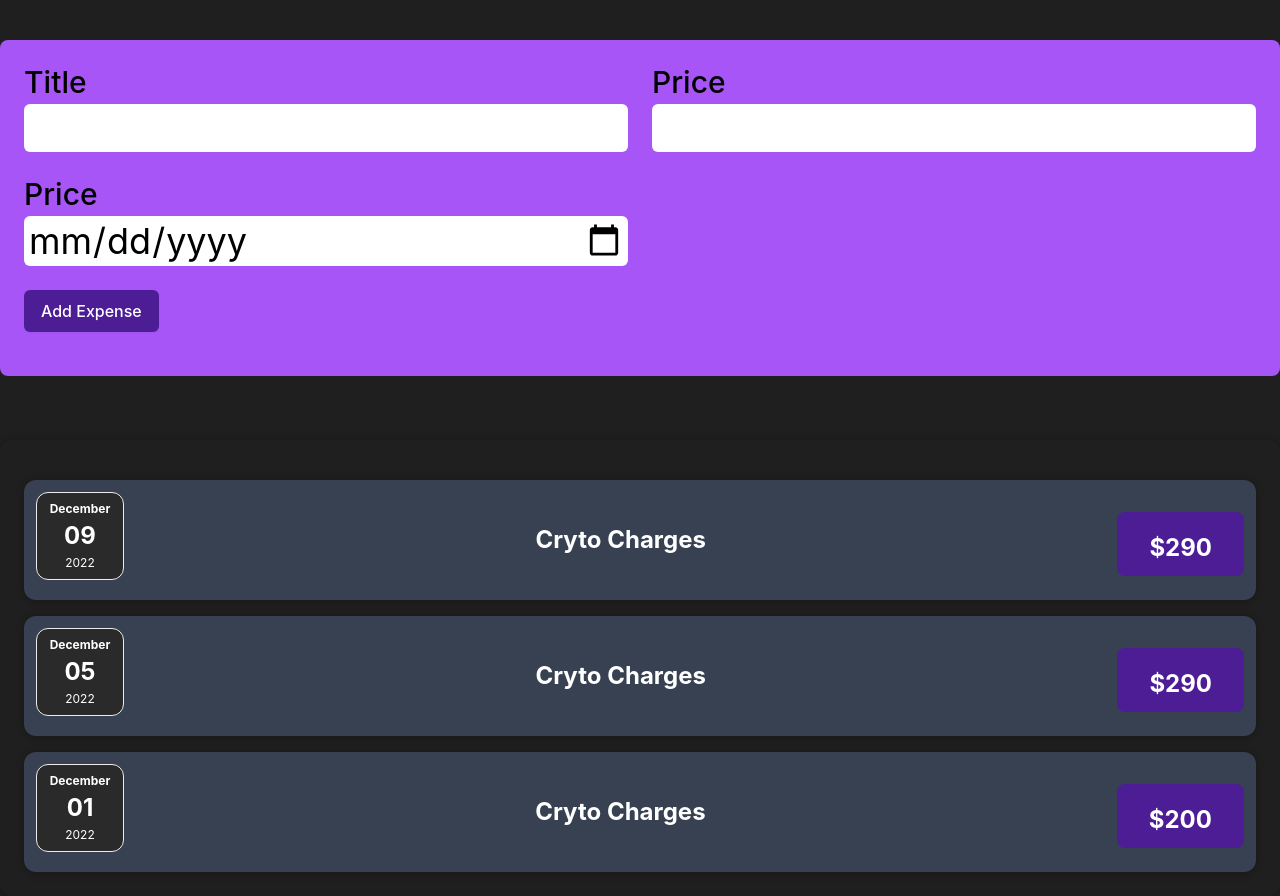
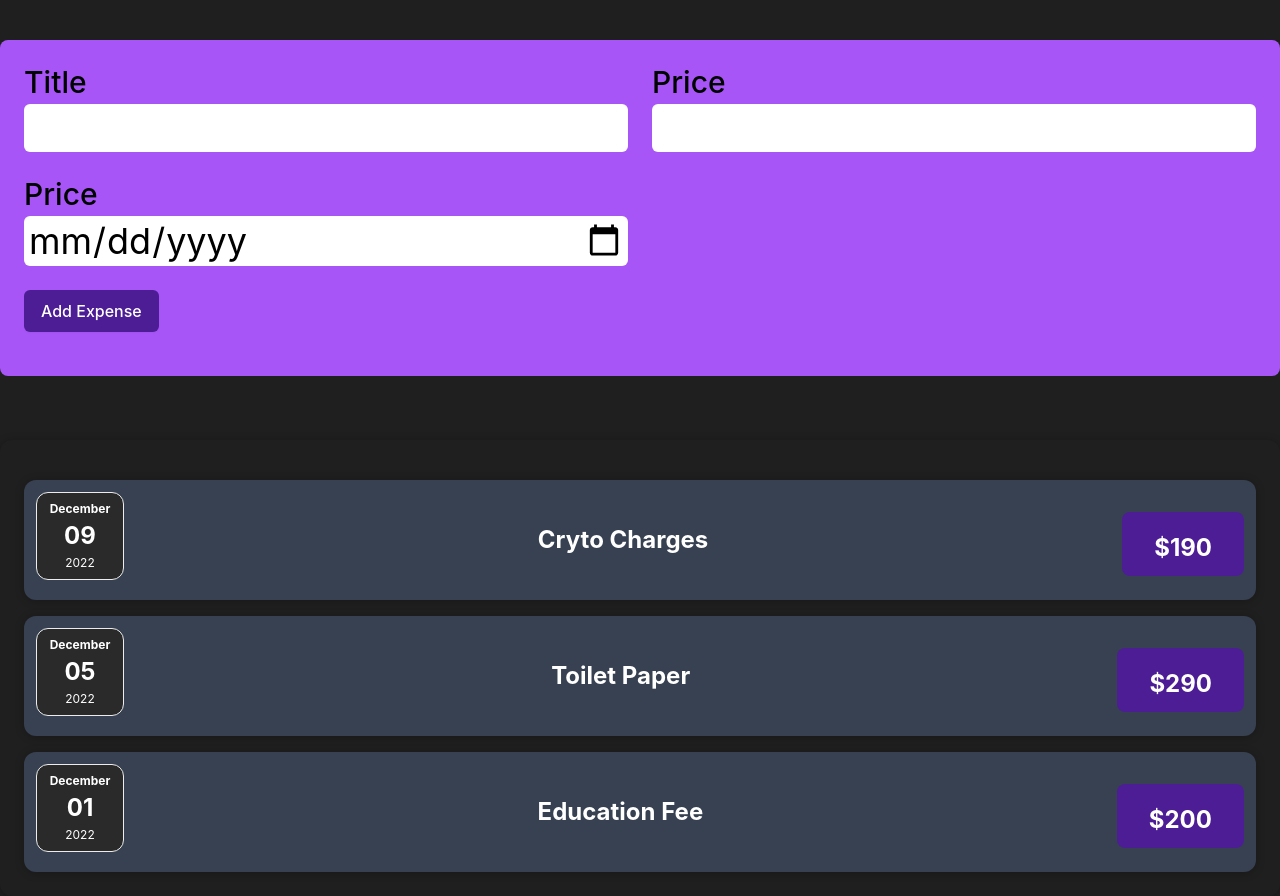
Before and after one commit to waleed677/Estimator-collector, a React (Create React App) app: page / in a window 1280 px wide. Built offline with nearby package versions, Linux system fonts and the light colour scheme.

Commit message:
add new expense to list

```diff
--- a/src/App.js
+++ b/src/App.js
@@ -2,30 +2,41 @@ import logo from './logo.svg';
 import './App.css';
 import Expense from './components/Expense/Expense';
 import NewExpenseItem from './components/NewExpense/NewExpenseItem';
+import { useState } from 'react';
+
+const dummyExpense = [
+  {
+  id: 'e1',
+  date: new Date('2022-12-09'),
+  title: "Cryto Charges",
+  price: "190"
+},
+{
+  id: 'e2',
+  date: new Date('2022-12-05'),
+  title: "Toilet Paper",
+  price: "290"
+},
+{
+  id: 'e3',
+  date: new Date('2022-12-01'),
+  title: "Education Fee",
+  price: "200"
+}
+];
 
 function App() {
 
+
+  const [expenses, setExpenses] = useState(dummyExpense);
+
+
   const submitDataHandler = (expenseData) => {
-    console.log("In App.js", expenseData);
+    setExpenses((prevExpense) => {
+      return [expenseData, ...prevExpense]
+    });
 };
 
-  const expenses = [
-    {
-      date: new Date('2022-12-09'),
-      title: "Cryto Charges",
-      price: "290"
-    },
-    {
-      date: new Date('2022-12-05'),
-      title: "Cryto Charges",
-      price: "290"
-    },
-    {
-      date: new Date('2022-12-01'),
-      title: "Cryto Charges",
-      price: "200"
-    },
-  ]
 
   return (
     <>
--- a/src/components/Expense/Expense.js
+++ b/src/components/Expense/Expense.js
@@ -7,7 +7,11 @@ function Expense(props) {
     <>
         <Card className ="p-6 mx-auto max-w-7xl mt-16 bg-card">
             {props.item.map((expense) => (
-                <ExpenseItem data = {expense} />
+                <ExpenseItem
+                  key = {expense.id}
+                  data = {expense}
+
+                />
             ))}
         </Card>
     </>
--- a/src/components/Expense/ExpenseItem.js
+++ b/src/components/Expense/ExpenseItem.js
@@ -3,7 +3,6 @@ import Card from '../UI/Card'
 import ExpenseDate from './ExpenseDate'
 
 function ExpenseItem(props) {
-
 
   return (
     <>
--- a/src/components/NewExpense/ExpenseForm/ExpenseForm.js
+++ b/src/components/NewExpense/ExpenseForm/ExpenseForm.js
@@ -21,7 +21,7 @@ function ExpenseForm(props) {
 
     const dateHandler = (event) => {
         setEnteredData((prevState) => {
-            return {...prevState, date:event.target.value}
+            return {...prevState, date: new Date(event.target.value)}
         });
     }
 
@@ -42,7 +42,7 @@ function ExpenseForm(props) {
                 <div className="space-y-6 px-4 py-5 sm:p-6">
                     <div className="grid grid-cols-4 gap-6">
                         <div className="col-span-2 sm:col-span-2">
-                            <label for="company-website" className="block text-3xl font-medium text-black-700">Title</label>
+                            <label  className="block text-3xl font-medium text-black-700">Title</label>
                             <div className="mt-1 flex rounded-md ">
                                 <input type="text"
                                     className="block w-full flex-1 text-4xl rounded-md p-1"
@@ -52,7 +52,7 @@ function ExpenseForm(props) {
                             </div>
                         </div>
                         <div className="col-span-2 sm:col-span-2">
-                            <label for="company-website" className="ock text-3xl font-medium text-black-700">Price</label>
+                            <label  className="ock text-3xl font-medium text-black-700">Price</label>
                             <div className="mt-1 flex rounded-md ">
                                 <input type="number"
                                     className="block w-full flex-1 text-4xl rounded-md p-1"
@@ -62,7 +62,7 @@ function ExpenseForm(props) {
                             </div>
                         </div>
                         <div className="col-span-2 sm:col-span-2">
-                            <label for="company-website" className="ock text-3xl font-medium text-black-700">Price</label>
+                            <label  className="ock text-3xl font-medium text-black-700">Price</label>
                             <div className="mt-1 flex rounded-md ">
                                 <input type="date"
                                     className="block w-full flex-1 text-4xl rounded-md p-1"
--- a/src/components/NewExpense/NewExpenseItem.js
+++ b/src/components/NewExpense/NewExpenseItem.js
@@ -5,12 +5,11 @@ function NewExpenseItem(props) {
 
     const submitDataHandler = (expenseData) => {
 
-        const newData = {
+        const newExpenseData = {
             ...expenseData,
-            id: Math.random()
+            id: Math.floor(Math.random() * 100) + 1
         }
-        console.log({newData});
-        props.onSubmitData(expenseData);
+        props.onSubmitData(newExpenseData);
     };
 
 
```
